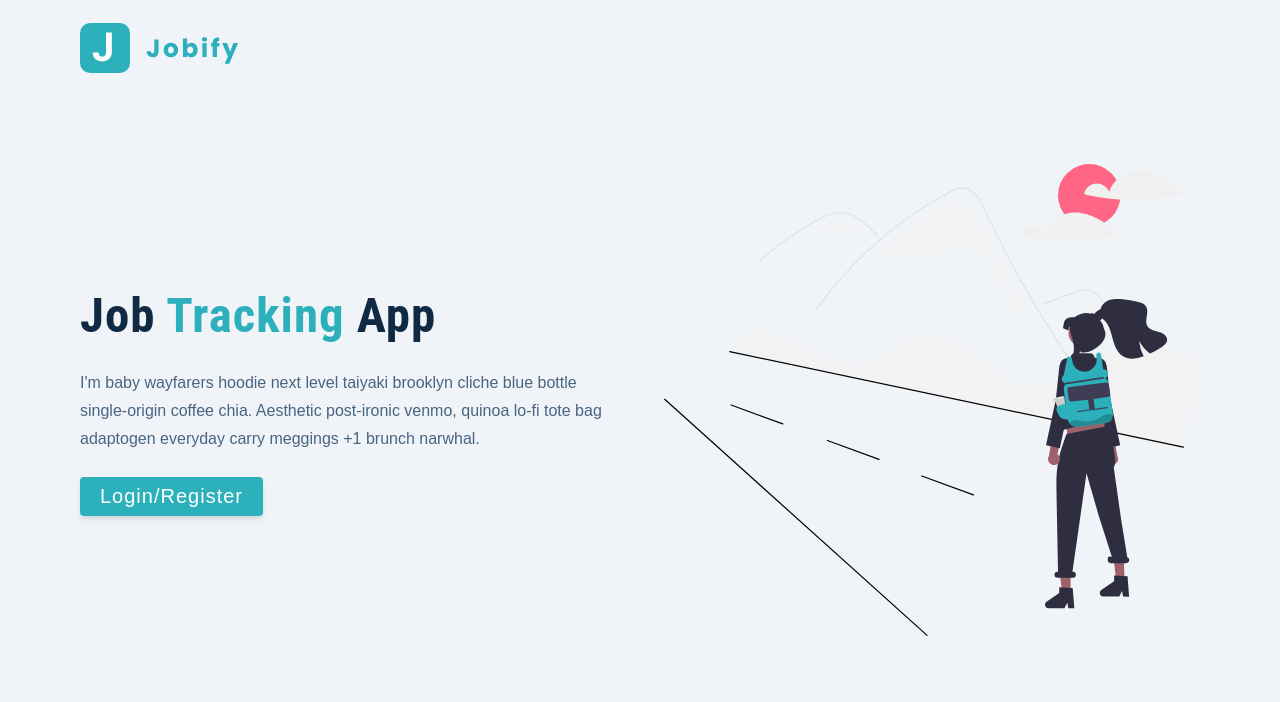
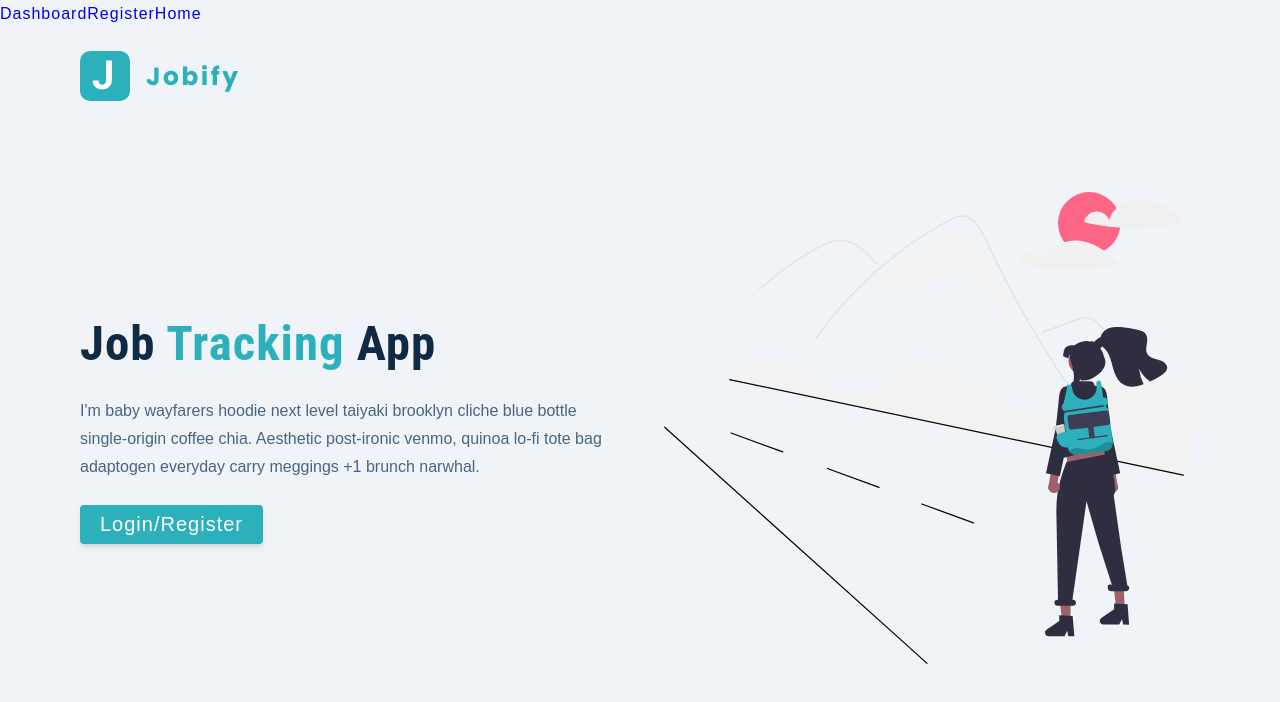
Before and after one commit to Shih-Yi/express-job-app, a React (Create React App) app in the folder client_new/: page /landing in a window 1280 px wide. Shown: the top 702 px of the page. Built offline with nearby package versions, Linux system fonts and the light colour scheme.

Commit message:
add Link component to pages

```diff
--- a/client_new/src/App.js
+++ b/client_new/src/App.js
@@ -4,6 +4,11 @@
 function App() {
   return (
     <BrowserRouter>
+      <nav>
+        <Link to="/">Dashboard</Link>
+        <Link to="/register">Register</Link>
+        <Link to="/landing">Home</Link>
+      </nav>
       <Routes>
         <Route path="/" element={<div>Dashboard</div>} />
         <Route path="/register" element={<div>Register</div>} />
--- a/client_new/src/pages/Landing.js
+++ b/client_new/src/pages/Landing.js
@@ -1,6 +1,7 @@
 import main from '../assets/images/main.svg'
 import { Logo } from '../components'
 import Wrapper from '../assets/wrappers/LandingPage'
+import { Link } from 'react-router-dom'
 
 const Landing = () => {
   return (
@@ -19,7 +20,9 @@
             quinoa lo-fi tote bag adaptogen everyday carry meggings +1 brunch
             narwhal.
           </p>
-          <button className="btn btn-hero">Login/Register</button>
+          <Link to="/register" className="btn btn-hero">
+            Login/Register
+          </Link>
         </div>
         <img src={main} alt="job hunt" className="img main-img" />
       </div>
```
